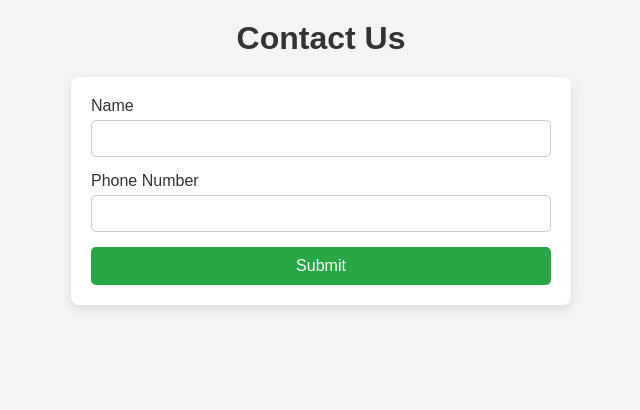
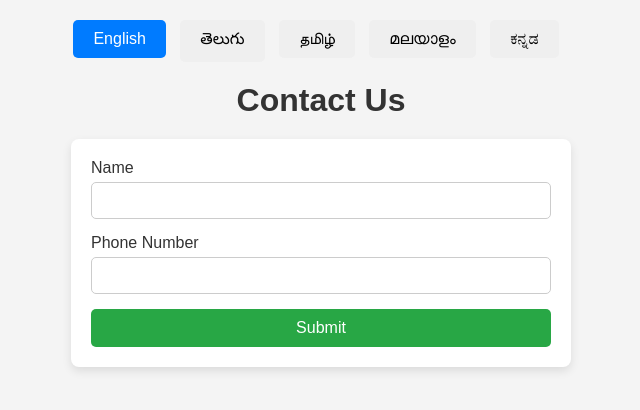
Before and after one commit to ArainItTech/contact-form, a website: page public/index.html in a window 1280 px wide. Shown: the whole page, without its empty margins (319-959 px from the left). Drawn offline with Linux system fonts and the light colour scheme.

Commit message:
translate

```diff
--- a/public/index.html
+++ b/public/index.html
@@ -24,6 +24,25 @@
             text-align: center;
             color: #333;
             margin-bottom: 20px;
+        }
+
+        .language-buttons {
+            text-align: center;
+            margin-bottom: 20px;
+        }
+
+        .language-buttons button {
+            padding: 10px 20px;
+            margin-right: 10px;
+            border: none;
+            border-radius: 5px;
+            cursor: pointer;
+            font-size: 16px;
+        }
+
+        .language-buttons .active {
+            background-color: #007bff;
+            color: white;
         }
 
         .contact-form {
@@ -80,17 +99,26 @@
 </head>
 
 <body>
-    <h1>Contact Us</h1>
+    <!-- Language Selection Buttons -->
+    <div class="language-buttons">
+        <button id="btn-en" class="active" onclick="setLanguage('en')">English</button>
+        <button id="btn-ap" onclick="setLanguage('ap')">తెలుగు</button>
+        <button id="btn-tn" onclick="setLanguage('tn')">தமிழ்</button>
+        <button id="btn-kl" onclick="setLanguage('kl')">മലയാളം</button>
+        <button id="btn-ka" onclick="setLanguage('ka')">ಕನ್ನಡ</button>
+    </div>
+
+    <h1 id="contactHeading">Contact Us</h1>
     <div class="contact-form">
         <form id="contactForm">
             <div class="form-group">
-                <label for="name">Name</label>
+                <label for="name" id="nameLabel">Name</label>
                 <input type="text" id="name" name="name" required>
                 <p id="nameError" class="error-message"></p>
             </div>
 
             <div class="form-group">
-                <label for="phone">Phone Number</label>
+                <label for="phone" id="phoneLabel">Phone Number</label>
                 <input type="tel" id="phone" name="phone" required>
                 <p id="phoneError" class="error-message"></p>
             </div>
@@ -100,6 +128,59 @@
     </div>
 
     <script>
+        // Set default language to English
+        let currentLanguage = 'en';
+
+        const labels = {
+            en: {
+                heading: "Contact Us",
+                name: "Name",
+                phone: "Phone Number"
+            },
+            kl: {  // Malayalam
+                heading: "ഞങ്ങളെ ബന്ധപ്പെടുക",
+                name: "പേര്",
+                phone: "ഫോൺ നമ്പർ"
+            },
+            ap: {  // Telugu
+                heading: "మమ్మల్ని సంప్రదించండి",
+                name: "పేరు",
+                phone: "ఫోన్ నంబర్"
+            },
+            ka: {  // Kannada
+                heading: "ನಮ್ಮನ್ನು ಸಂಪರ್ಕಿಸಿ",
+                name: "ಹೆಸರು",
+                phone: "ದೂರವಾಣಿ ಸಂಖ್ಯೆ"
+            },
+            tn: {  // Tamil
+                heading: "எங்களை தொடர்பு கொள்ளுங்கள்",
+                name: "பெயர்",
+                phone: "தொலைபேசி எண்"
+            },
+            hi: {  // Hindi
+                heading: "संपर्क करें",
+                name: "नाम",
+                phone: "फ़ोन नंबर"
+            }
+        };
+
+
+        // Function to change the language
+        function setLanguage(language) {
+            currentLanguage = language;
+            document.getElementById('contactHeading').textContent = labels[language].heading;
+            document.getElementById('nameLabel').textContent = labels[language].name;
+            document.getElementById('phoneLabel').textContent = labels[language].phone;
+
+            // Update button styles
+            document.getElementById('btn-en').classList.remove('active');
+            document.getElementById('btn-ap').classList.remove('active');
+            document.getElementById('btn-ka').classList.remove('active');
+            document.getElementById('btn-kl').classList.remove('active');
+            document.getElementById('btn-tn').classList.remove('active');
+            document.getElementById(`btn-${language}`).classList.add('active');
+        }
+
         document.getElementById('contactForm').addEventListener('submit', function (event) {
             event.preventDefault();
 
@@ -118,6 +199,9 @@
                 alert('Error: ' + error);
             });
         });
+
+        // Set the default language to English on page load
+        setLanguage('en');
     </script>
 </body>
 
```
